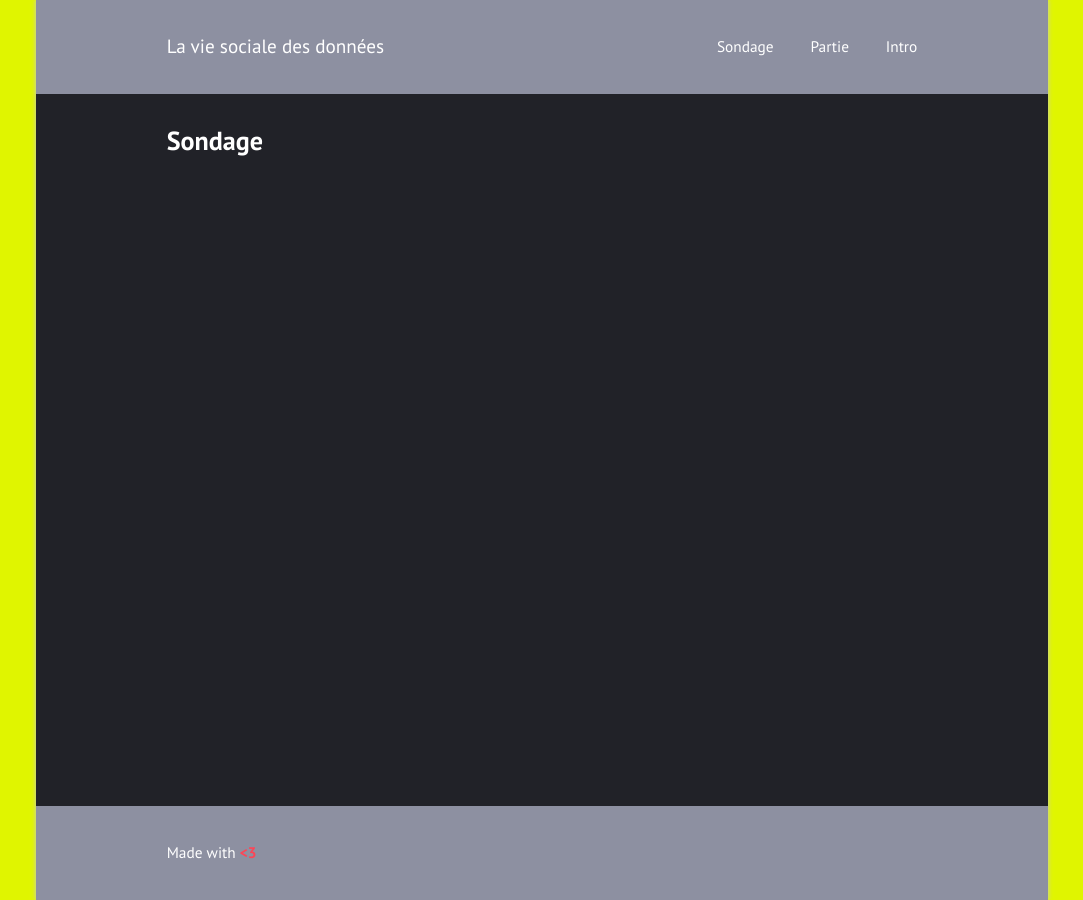
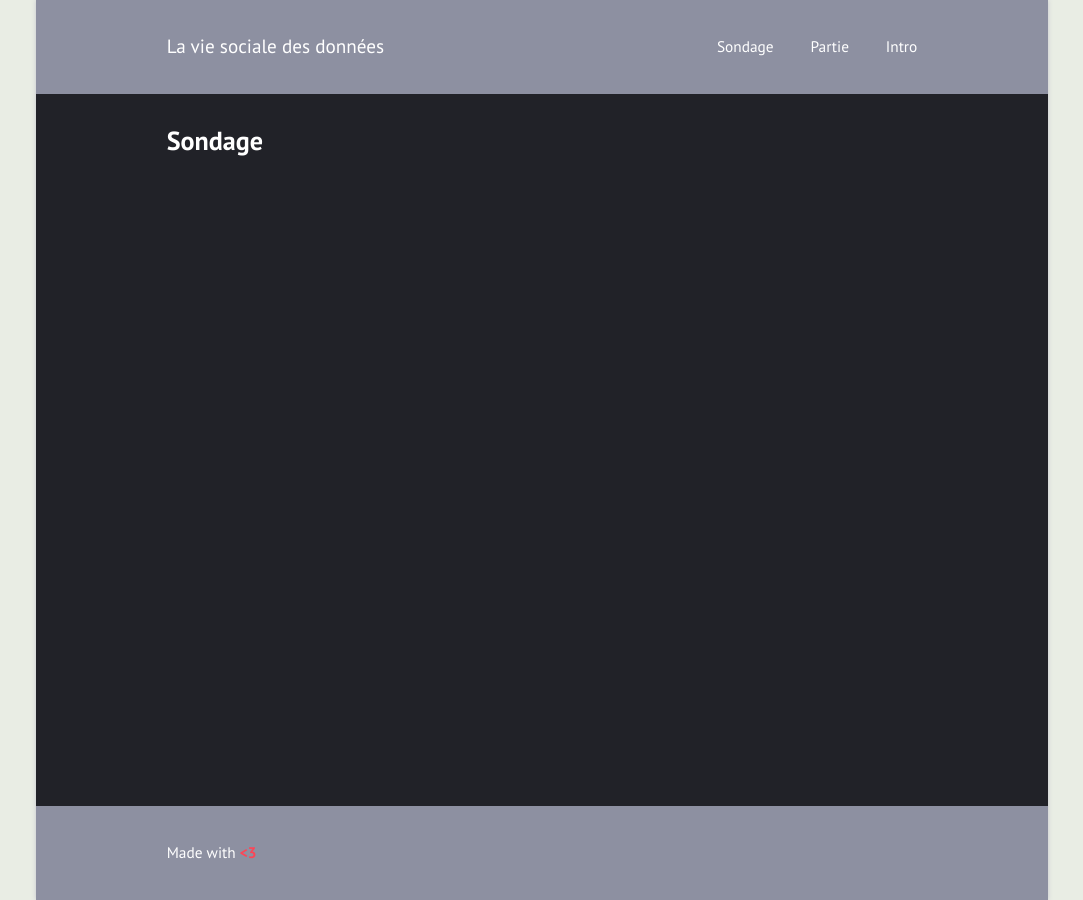
Before and after one commit to den032007/den032007.githab.io, a Jekyll site: the page built from index.html, in a window 1280 px wide. Shown: the whole page, without its empty margins (98-1181 px from the left). Built offline with Jekyll 4.4.1, drawn with Linux system fonts in a browser that asks for light colours.

Commit message:
Update frame.sass

```diff
--- a/assets/css/frame.sass
+++ b/assets/css/frame.sass
@@ -3,7 +3,7 @@
 
 @import index, font, basic, layout, classes
 
-$bgcolor: #e0f500
+$bgcolor: #e9ede4
 
 html
   background: $bgcolor
```
